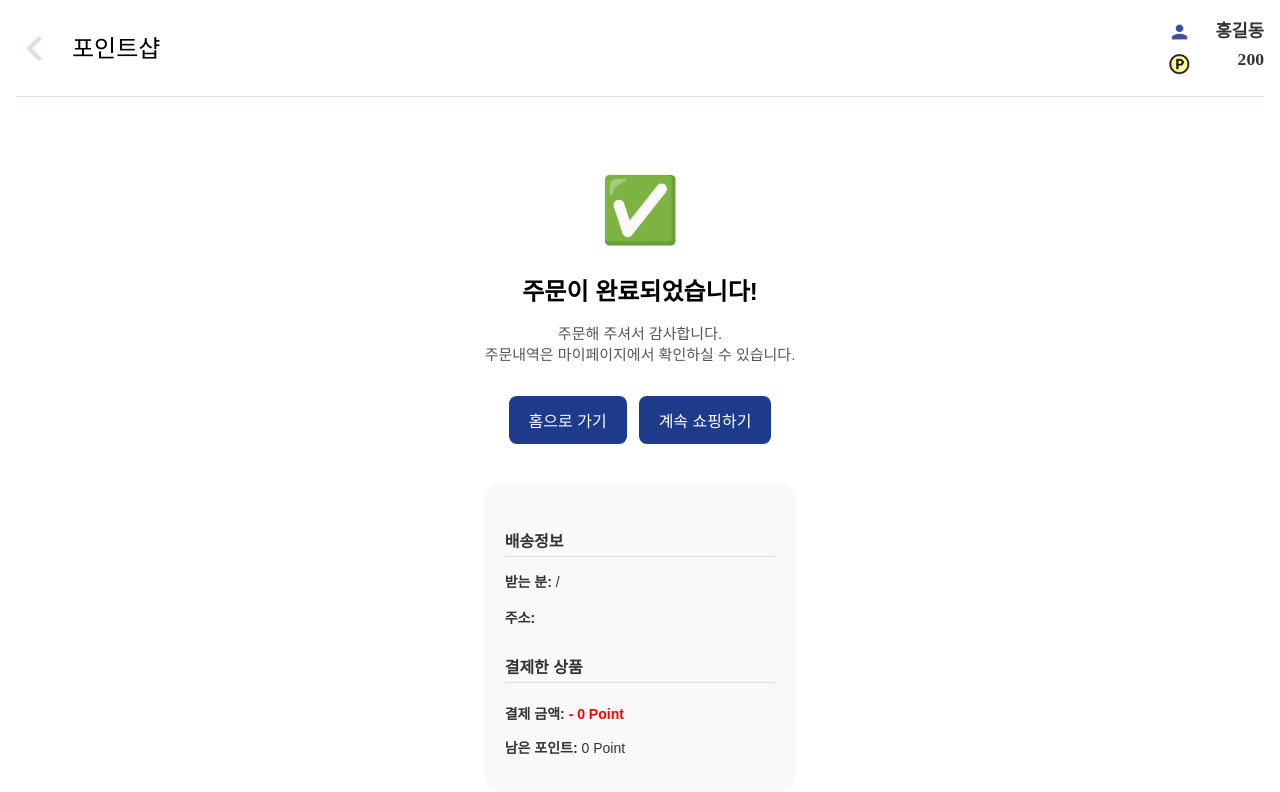
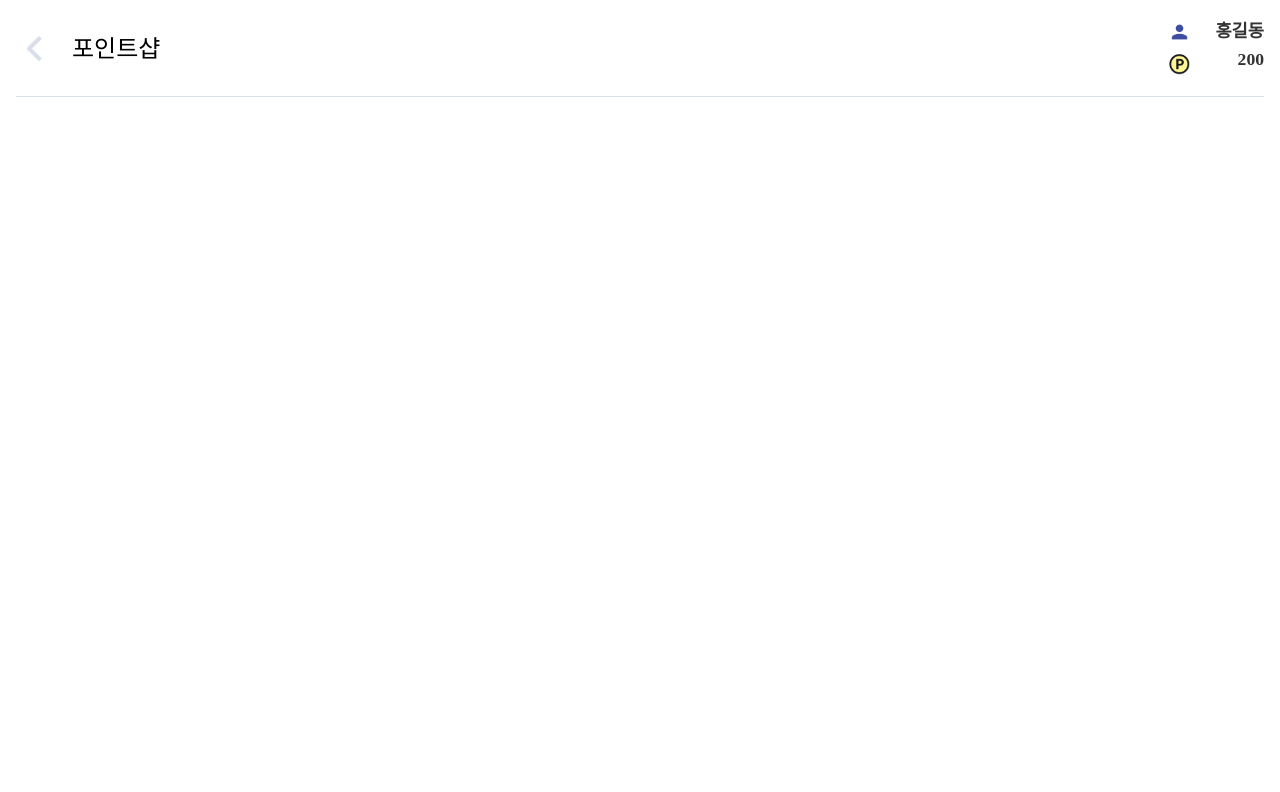
Before and after one commit to 2025-SMHRD-SW-CX/Digital-Guard, a Vue app: page /shop/OrderFinish in a window 1280 px wide. Shown: the top 792 px of the page. Built offline with nearby package versions, Linux system fonts and the light colour scheme; what @vueuse/head would draw is missing.

Commit message:
샵, 장바구니, 찜, 배송 구현

```diff
--- a/src/pages/shop/OrderFinish.vue
+++ b/src/pages/shop/OrderFinish.vue
@@ -1,5 +1,5 @@
 <template>
-  <div class="finish-wrapper">
+  <div class="finish-wrapper" v-if="orderInfo">
     <div class="checkmark">✅</div>
     <h1 class="title">주문이 완료되었습니다!</h1>
     <p class="desc">
@@ -16,8 +16,8 @@
     <div class="order-details">
       <h2>배송정보</h2>
       <div class="info-box">
-        <p><strong>받는 분:</strong> {{ name }} / {{ phone }}</p>
-        <p><strong>주소:</strong> {{ address }}</p>
+        <p><strong>받는 분:</strong> {{ orderInfo.name }} / {{ orderInfo.phone }}</p>
+        <p><strong>주소:</strong> {{ orderInfo.address }}</p>
       </div>
 
       <h2>결제한 상품</h2>
@@ -31,8 +31,8 @@
       </div>
 
       <div class="summary">
-        <p><strong>결제 금액:</strong> <span class="highlight">- {{ totalPrice.toLocaleString() }} Point</span></p>
-        <p><strong>남은 포인트:</strong> {{ remainingPoint.toLocaleString() }} Point</p>
+        <p><strong>결제 금액:</strong> <span class="highlight">- {{ orderInfo.totalPrice.toLocaleString() }} Point</span></p>
+        <p><strong>남은 포인트:</strong> {{ orderInfo.remainingPoint.toLocaleString() }} Point</p>
       </div>
     </div>
   </div>
@@ -41,11 +41,12 @@
 <script setup>
 import { useRouter } from 'vue-router'
 import { globalStore } from '@/services/globalStore.js'
-import { computed, onMounted } from 'vue'
+import { computed, onMounted, ref } from 'vue'
 
 const router = useRouter()
 
 function goHome() {
+  // localStorage.removeItem('orderInfo')
   router.push('/mainView')
 }
 function goShop() {
@@ -53,26 +54,42 @@ function goShop() {
 }
 
 // ✅ localStorage에서 orderInfo 복원 (필요할 경우)
+// onMounted(() => {
+//   if (!globalStore.orderInfo.name) {
+//     const saved = JSON.parse(localStorage.getItem('orderInfo'))
+//     if (saved) {
+//       globalStore.orderInfo = {
+//         ...globalStore.orderInfo,
+//         ...saved
+//       }
+//     }
+//   }
+// })
+ console.log(JSON.parse(localStorage.getItem('orderInfo')))
 onMounted(() => {
-  if (!globalStore.orderInfo.name) {
-    const saved = JSON.parse(localStorage.getItem('orderInfo'))
-    if (saved) {
-      globalStore.orderInfo = {
-        ...globalStore.orderInfo,
-        ...saved
-      }
-    }
+  const saved = JSON.parse(localStorage.getItem('orderInfo'))
+  console.log(saved)
+  if (saved) {
+    globalStore.orderInfo = saved
+    console.log(globalStore.orderInfo)
+    orderInfo.value = saved;
+    console.log('야호', orderInfo.value)
   }
+
 })
 
-const orderInfo = globalStore.orderInfo
+// let orderInfo = globalStore.orderInfo
 
-const name = computed(() => orderInfo.name || '')
-const phone = computed(() => orderInfo.phone || '')
-const address = computed(() => orderInfo.address || '')
-const orderedItems = computed(() => orderInfo.orderedItems || [])
-const totalPrice = computed(() => orderInfo.totalPrice || 0)
-const remainingPoint = computed(() => orderInfo.remainingPoint || 0)
+let orderInfo = ref(null);
+
+// const name = computed(() => orderInfo.name || '')
+// const phone = computed(() => orderInfo.phone || '')
+// const address = computed(() => orderInfo.address || '')
+// const orderedItems = computed(() => orderInfo.orderedItems || [])
+// const totalPrice = computed(() => orderInfo.totalPrice || 0)
+// const remainingPoint = computed(() => orderInfo.remainingPoint || 0)
+
+console.log(name)
 </script>
 
 <style scoped>
--- a/src/pages/shop/OrderPage.vue
+++ b/src/pages/shop/OrderPage.vue
@@ -135,8 +135,27 @@ function submitOrder() {
         name: name.value,
         phone: phone.value,
         address: address.value,
-        request: selectedRequest.value
+        request: selectedRequest.value,
+        orderedItems: orderedItems, // ✅ 주문 상품 저장
+        totalPrice: totalPrice.value, // ✅ 결제 포인트 저장
+        remainingPoint: remainingPoint.value // ✅ 남은 포인트 저장
     }))
+
+    // ✅ 주문 내역 리스트에 추가 (마이페이지용)-----------------------------------
+    const prevOrders = JSON.parse(localStorage.getItem('orderList')) || []
+    prevOrders.push({
+        id: Date.now(),
+        date: new Date().toISOString(),
+        name: name.value,
+        phone: phone.value,
+        address: address.value,
+        request: selectedRequest.value,
+        orderedItems,
+        totalPrice: totalPrice.value,
+        remainingPoint: remainingPoint.value
+    })
+    localStorage.setItem('orderList', JSON.stringify(prevOrders))
+    // ---------------------------------------------------------------------
 
     const productList = orderedItems.map(i => `• ${i.brand} - ${i.name} (${i.price.toLocaleString()}P)`).join('\n')
 
```
